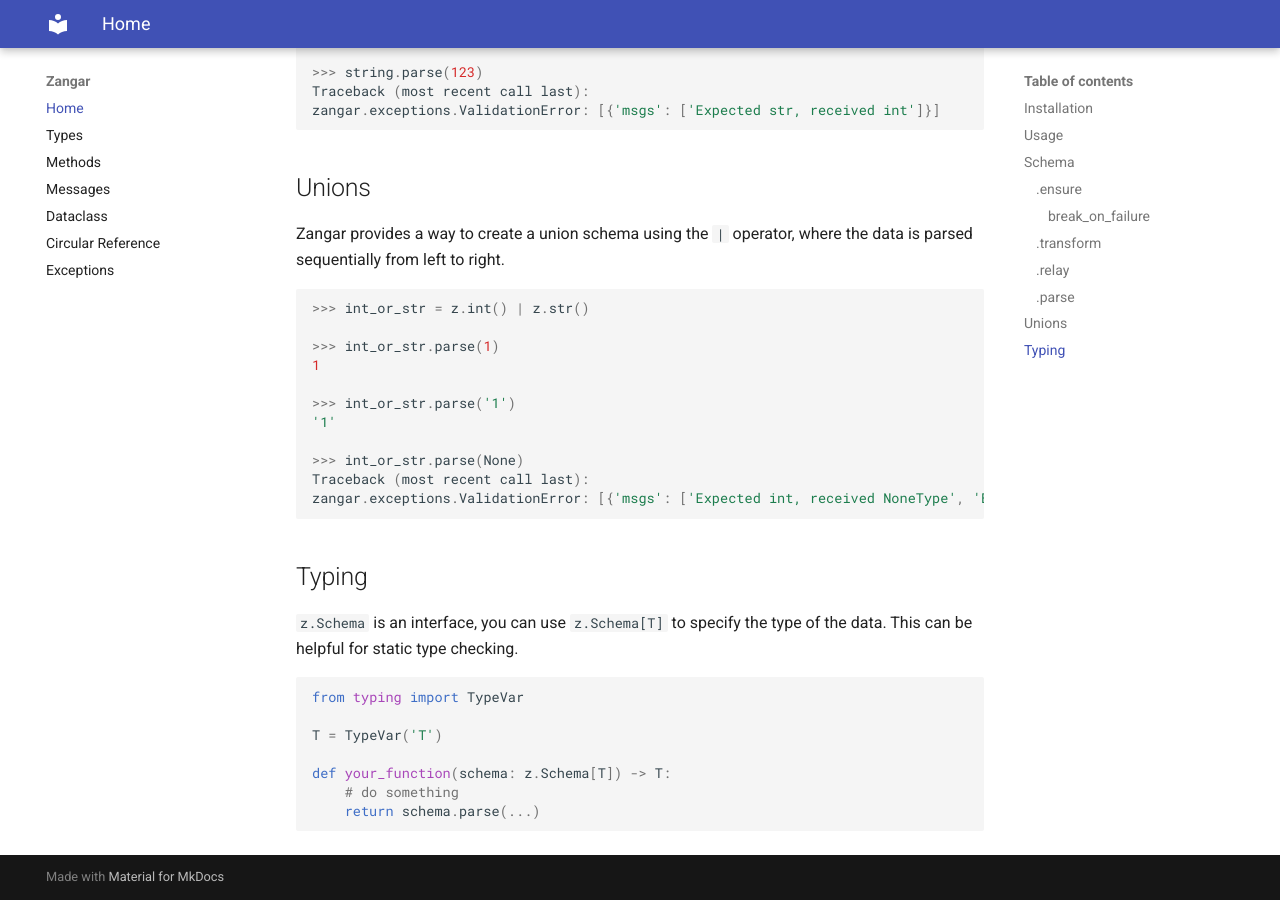
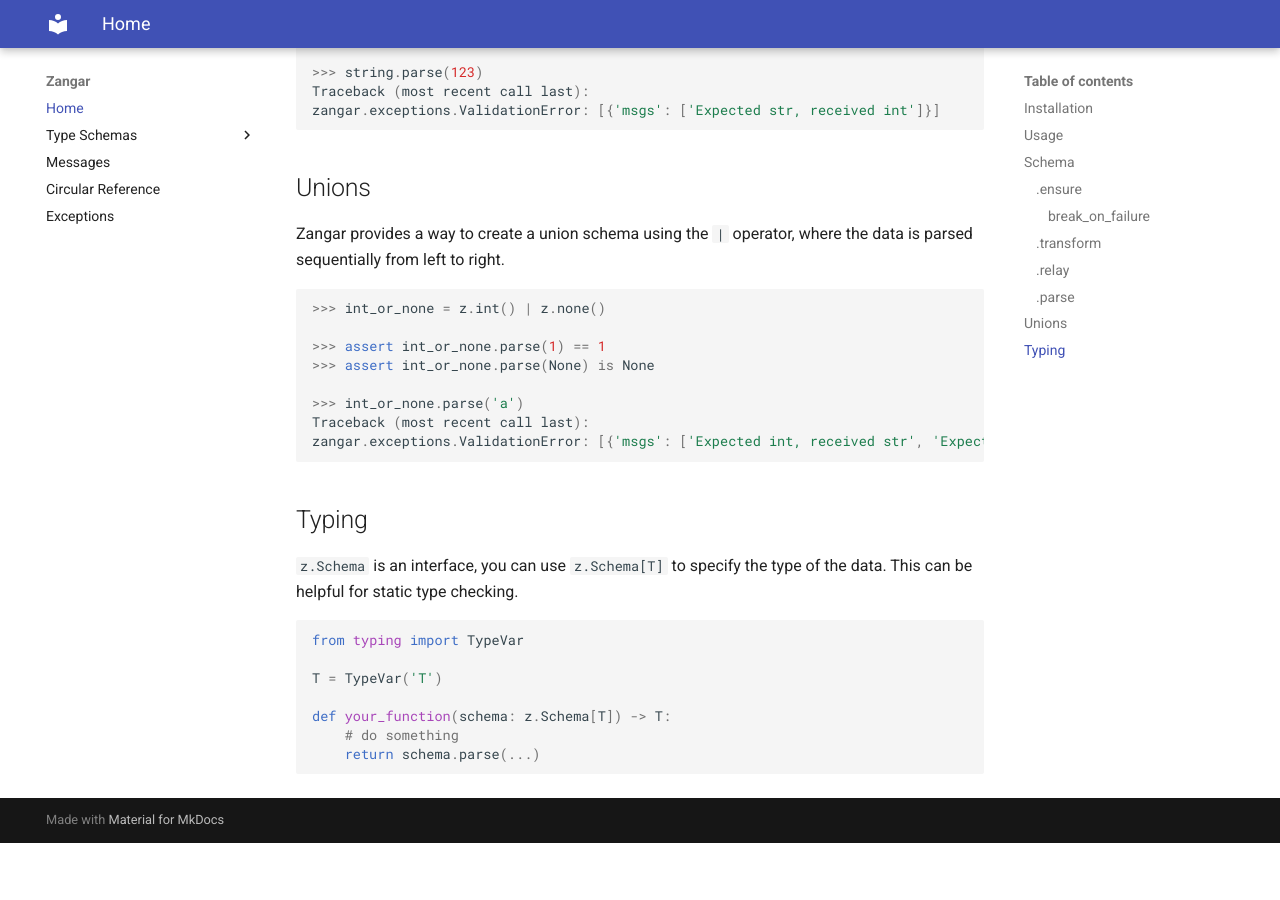
Before and after one commit to Dog-Egg/Zangar, an MkDocs documentation site: the page built from docs/index.md, in a window 1280 px wide and 900 px high, scrolled down 2519 px. Built offline with MkDocs 1.6.1 and Material for MkDocs 9.7.7, drawn with Linux system fonts in a browser that asks for light colours; after the commit the page ends 3362 px from its top, so only the background shows below that.

Commit message:
Update docs

````diff
--- a/docs/index.md
+++ b/docs/index.md
@@ -132,17 +132,14 @@
 Zangar provides a way to create a union schema using the `|` operator, where the data is parsed sequentially from left to right.
 
 ```py
->>> int_or_str = z.int() | z.str()
+>>> int_or_none = z.int() | z.none()
 
->>> int_or_str.parse(1)
-1
+>>> assert int_or_none.parse(1) == 1
+>>> assert int_or_none.parse(None) is None
 
->>> int_or_str.parse('1')
-'1'
-
->>> int_or_str.parse(None)
+>>> int_or_none.parse('a')
 Traceback (most recent call last):
-zangar.exceptions.ValidationError: [{'msgs': ['Expected int, received NoneType', 'Expected str, received NoneType']}]
+zangar.exceptions.ValidationError: [{'msgs': ['Expected int, received str', 'Expected NoneType, received str']}]
 
 ```
 
--- a/mkdocs.yml
+++ b/mkdocs.yml
@@ -1,10 +1,12 @@
 site_name: Zangar
 nav:
   - Home: index.md
-  - Types: types.md
-  - Methods: methods.md
+  - Type Schemas:
+      - Primitives: type_schemas/primitives.md
+      - Objects: type_schemas/objects.md
+      - Dataclasses: type_schemas/dataclasses.md
+      - Type Methods: type_schemas/methods.md
   - Messages: messages.md
-  - Dataclass: dataclass.md
   - Circular Reference: circular_reference.md
   - Exceptions: exceptions.md
 theme:
````
Also changed, not shown: docs/circular_reference.md (+7 -4 lines), docs/type_schemas/objects.md (renamed from docs/types.md, +3 -86 lines), docs/type_schemas/primitives.md (added, +73 -0 lines), docs/type_schemas/dataclasses.md (renamed from docs/dataclass.md), docs/type_schemas/methods.md (renamed from docs/methods.md).
